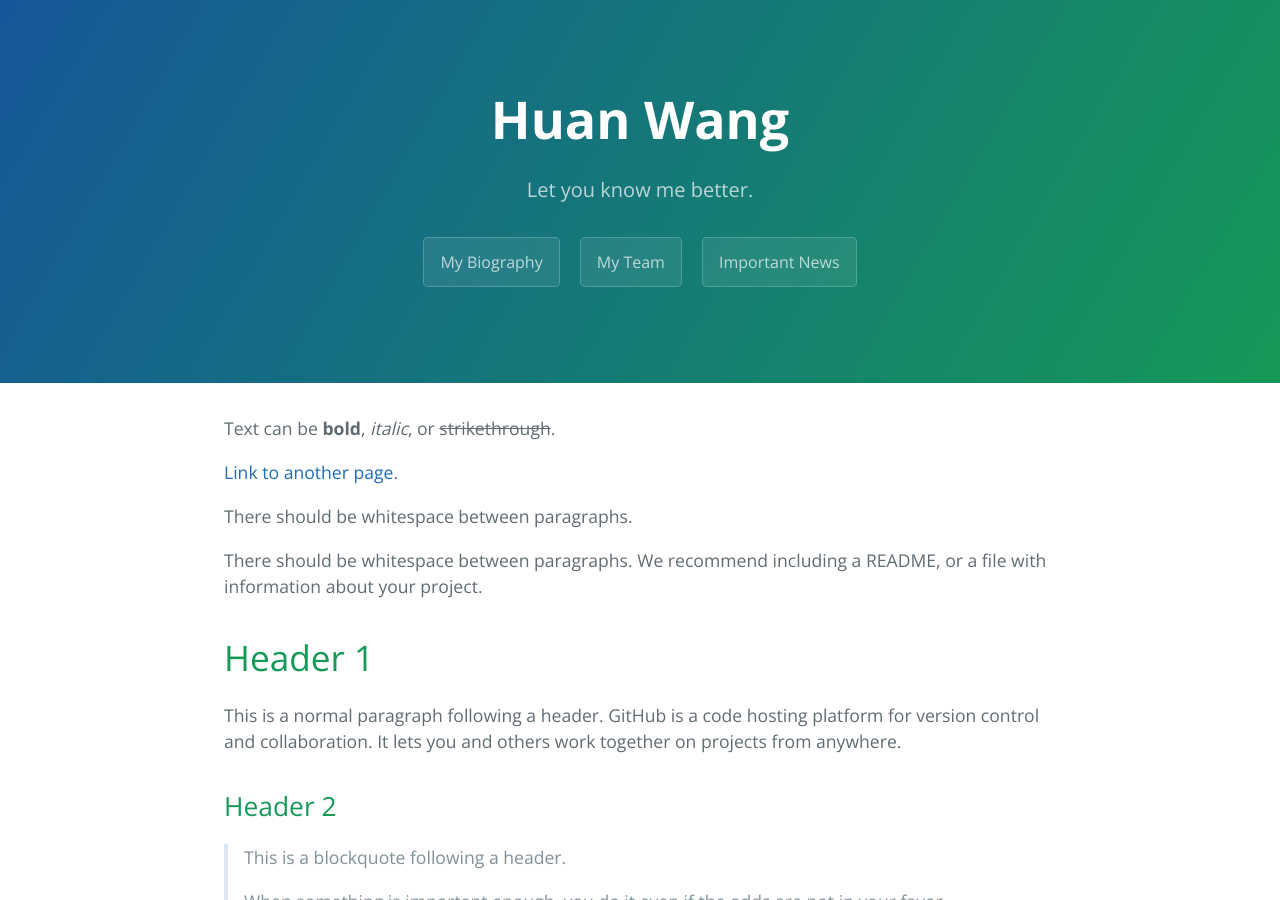
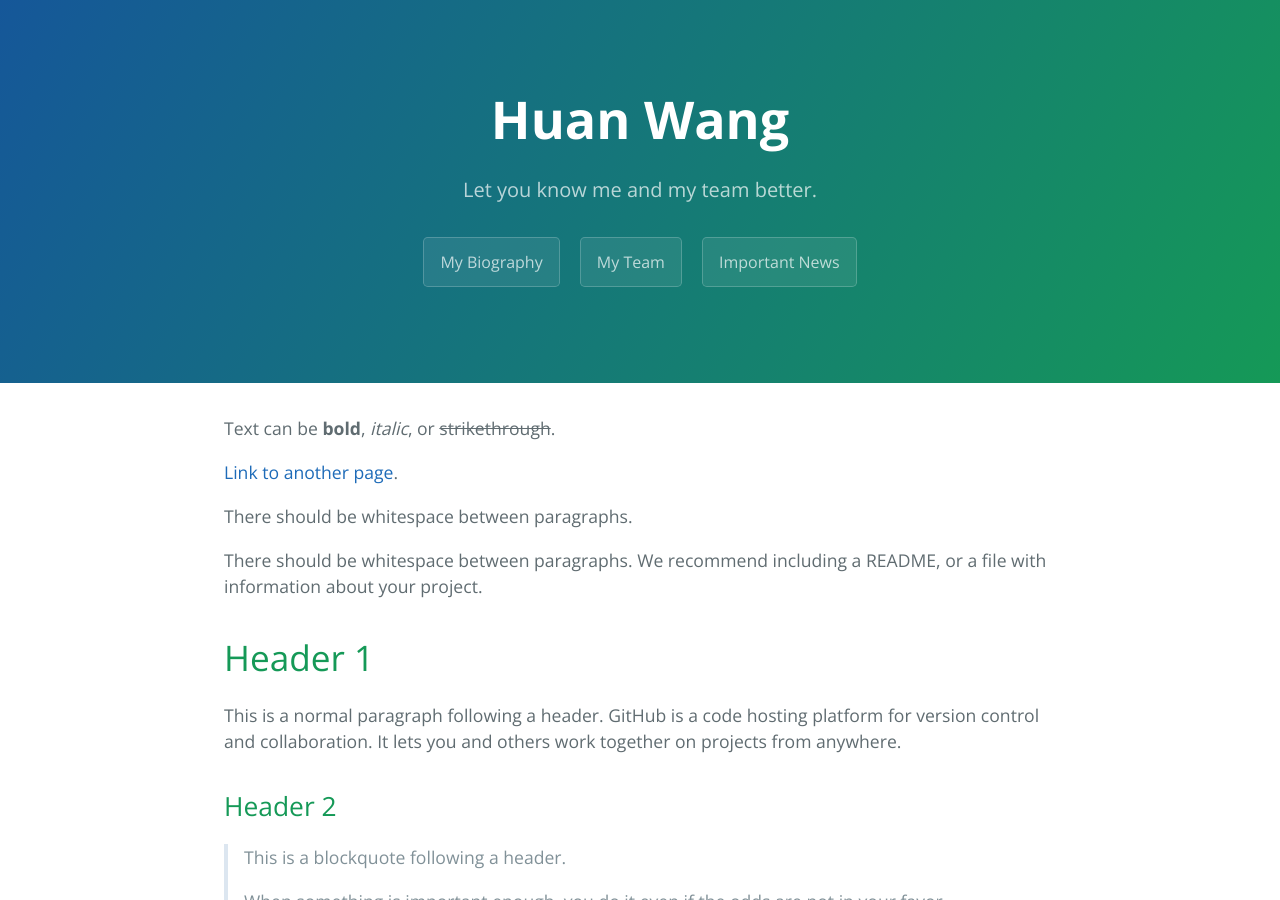
Before and after one commit to WH-HuanWang/WH-HuanWang.github.io, a Jekyll site: the page built from index.md, in a window 1280 px wide and 900 px high. Built offline with Jekyll 4.4.1, drawn with Linux system fonts in a browser that asks for light colours.

Commit message:
Update index.md

```diff
--- a/index.md
+++ b/index.md
@@ -1,7 +1,7 @@
 ---
 layout: default
 title: Huan Wang
-description: Let you know me better.
+description: Let you know me and my team better.
 ---
 
 Text can be **bold**, _italic_, or ~~strikethrough~~.
```
